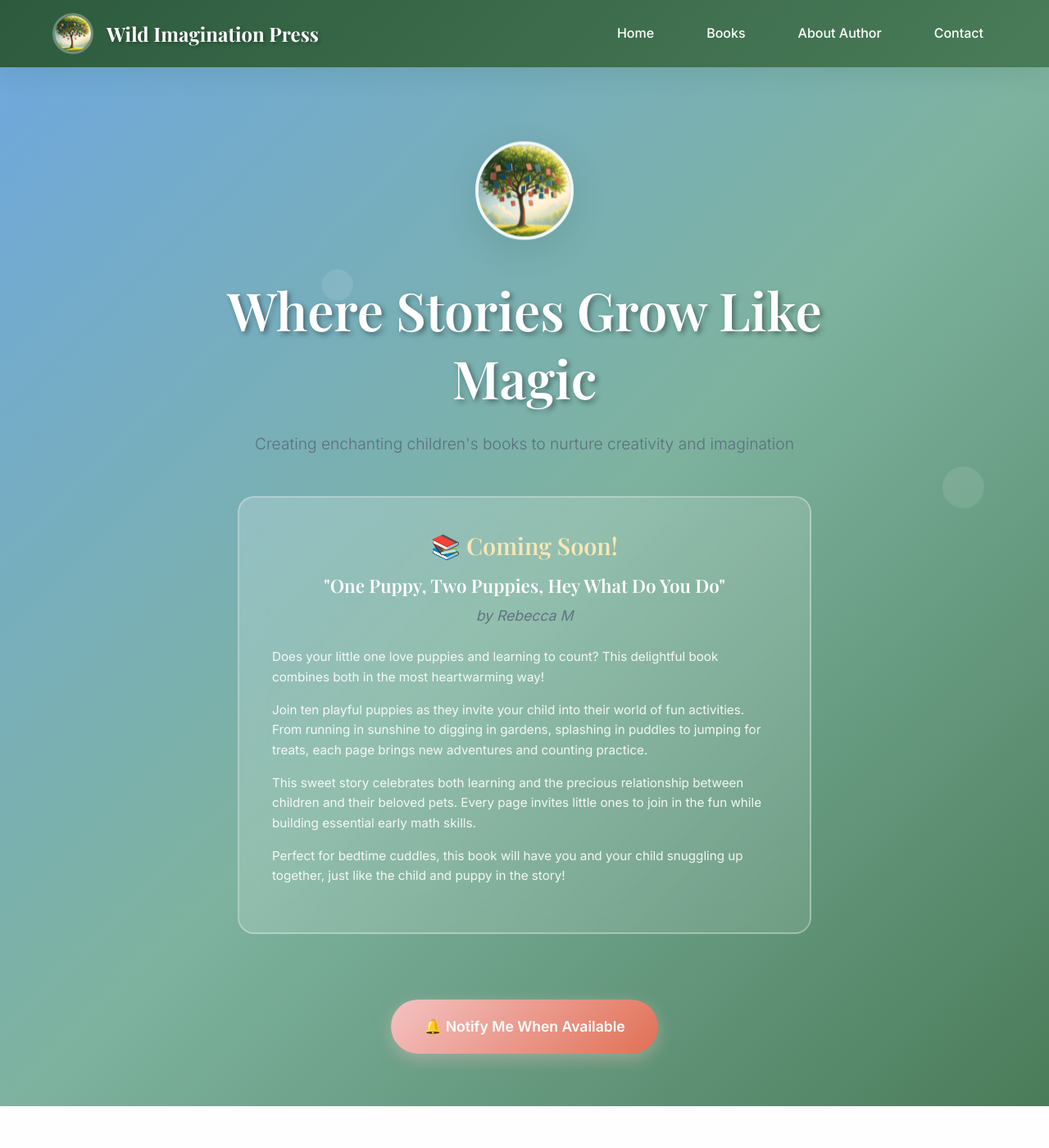
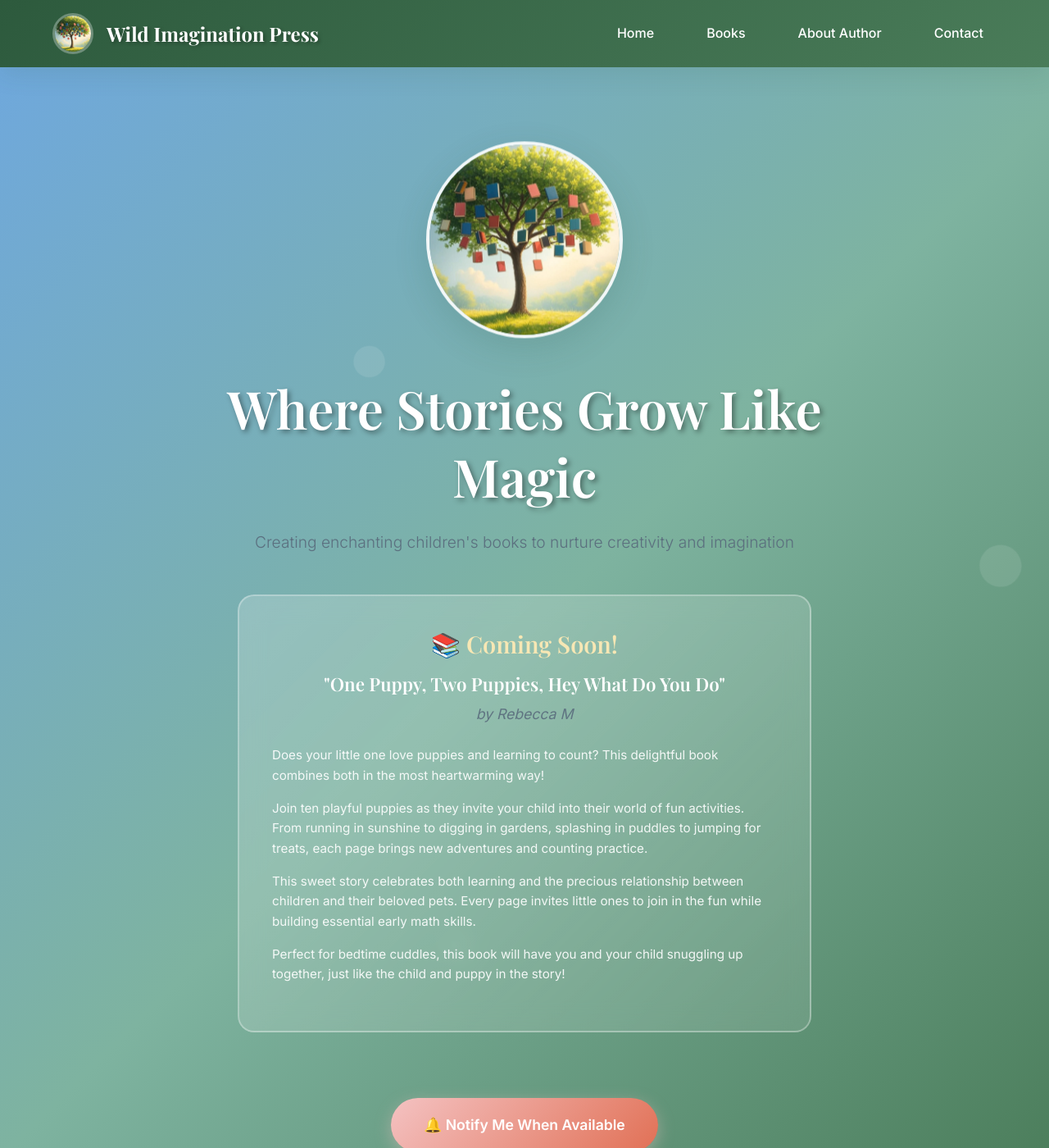
Before and after one commit to lichner/wildimaginationpress, a Jekyll site: the page built from index.html, in a window 1280 px wide and 1400 px high. Shown: the whole window at 82% size. Built offline with Jekyll 4.4.1, drawn with Linux system fonts in a browser that asks for light colours.

Commit message:
Larger icon

```diff
--- a/assets/css/main.scss
+++ b/assets/css/main.scss
@@ -230,8 +230,8 @@ p {
   margin-bottom: 2rem;
 
   .hero-logo-img {
-    width: 120px;
-    height: 120px;
+    width: 240px;
+    height: 240px;
     border-radius: 50%;
     object-fit: cover;
     border: 4px solid rgba(255,255,255,0.9);
```
